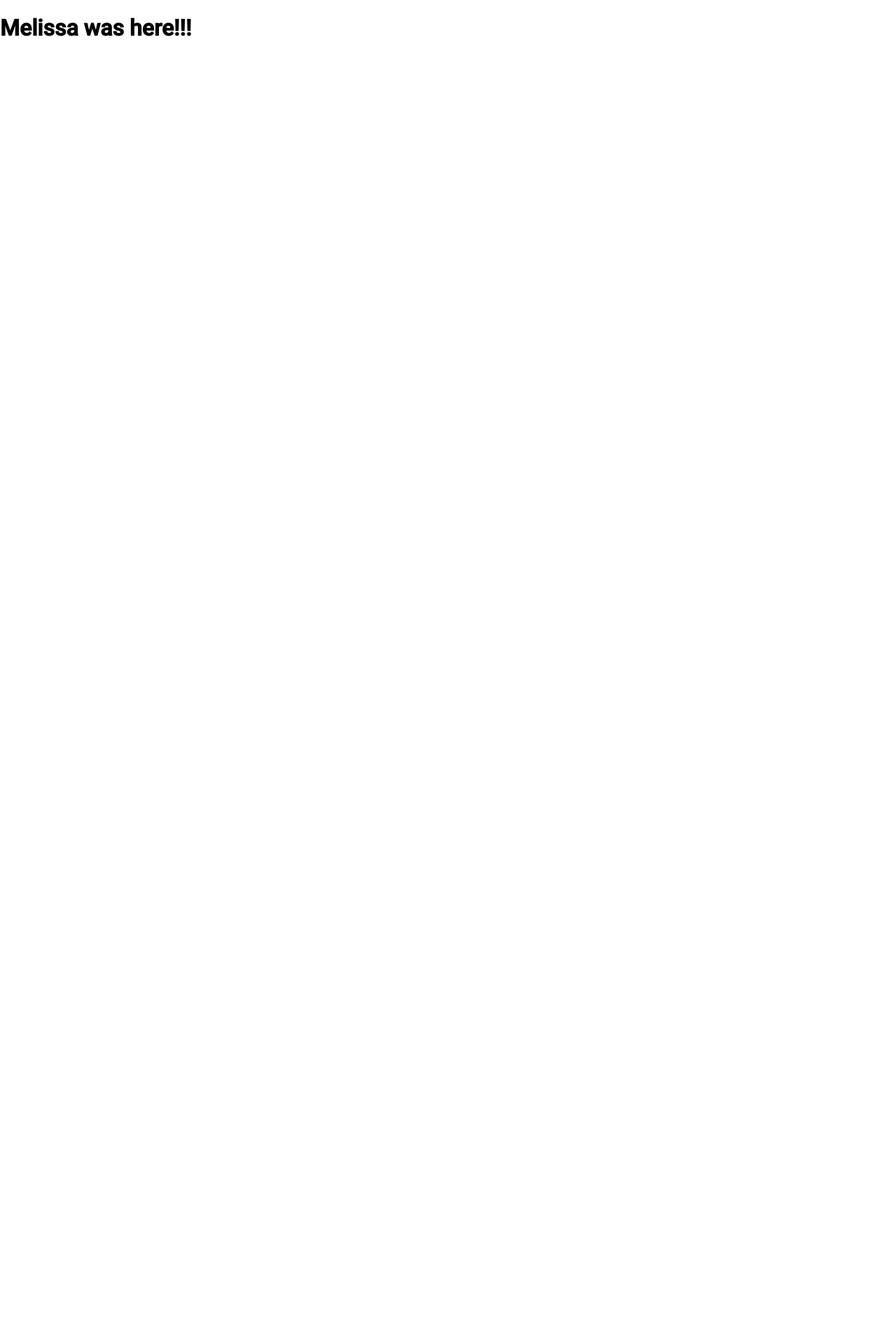
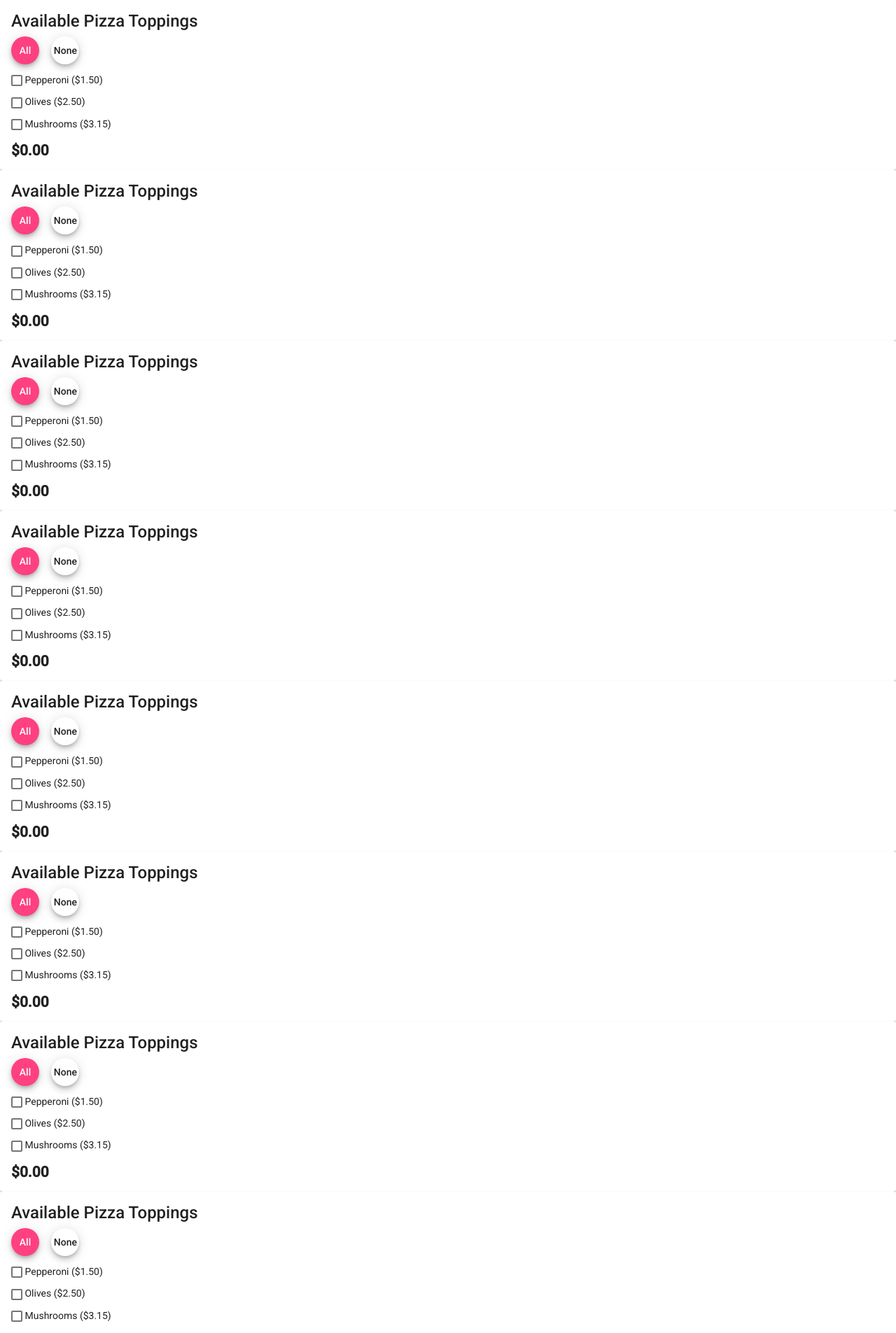
Before and after one commit to 2021-spring-jsf-tuth/components, an Angular app: page / in a window 1280 px wide. Shown: the top 1905 px of the page at 70% size. Before the commit the page ends 821 px from the top, so only its background shows below. Built offline with nearby package versions, Linux system fonts and the light colour scheme.

Commit message:
Showing a bunch of new components
added <app-pizza-toppings>

```diff
--- a/src/app/app.component.html
+++ b/src/app/app.component.html
@@ -1,5 +1,8 @@
-<h1>
-
-    Melissa was here!!!
-
-</h1>
+<app-pizza-toppings></app-pizza-toppings>
+<app-pizza-toppings></app-pizza-toppings>
+<app-pizza-toppings></app-pizza-toppings>
+<app-pizza-toppings></app-pizza-toppings>
+<app-pizza-toppings></app-pizza-toppings>
+<app-pizza-toppings></app-pizza-toppings>
+<app-pizza-toppings></app-pizza-toppings>
+<app-pizza-toppings></app-pizza-toppings>
```
